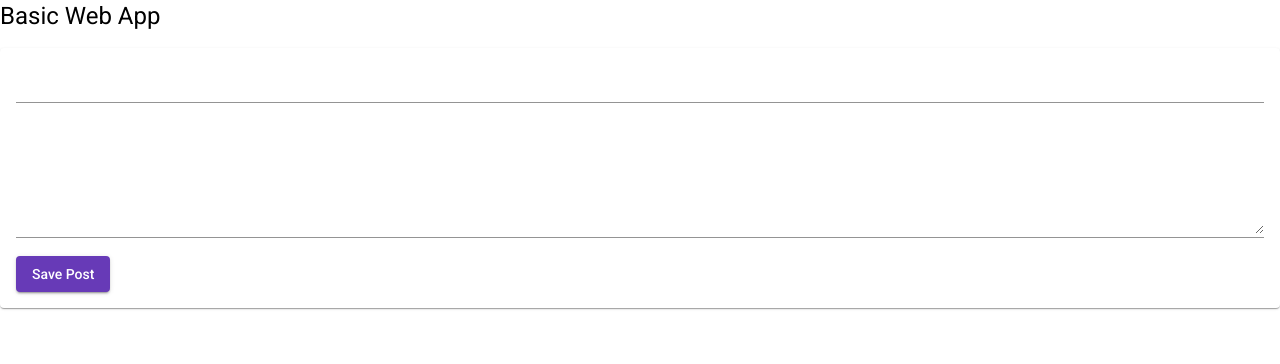
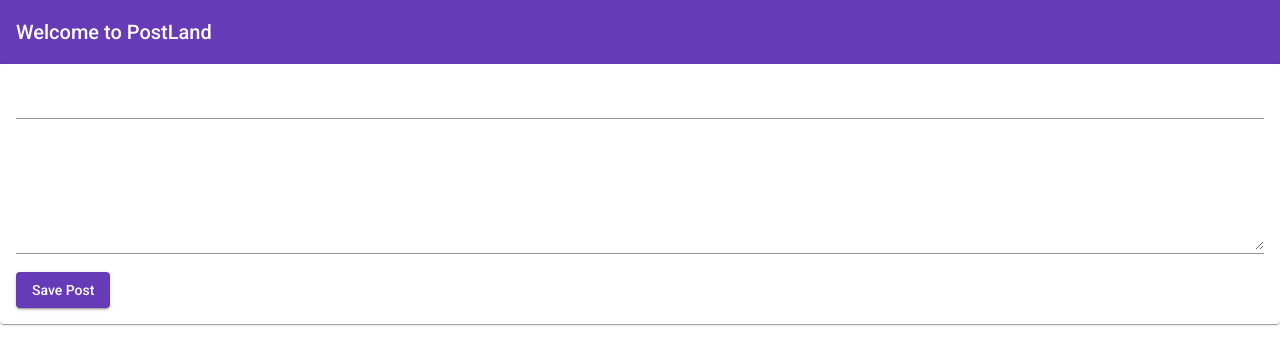
Before and after one commit to zohaibqaiser55/WebApp, an Angular app: page / in a window 1280 px wide. Shown: the top 364 px of the page. Built offline with nearby package versions, Linux system fonts and the light colour scheme.

Commit message:
created a basic header component and added it in the main app layout

```diff
--- a/src/app/app.component.css
+++ b/src/app/app.component.css
@@ -0,0 +1,4 @@
+main{
+    /** adding some space between the toolbar and the txt field **/
+    margin-top: 1 rem;
+}
--- a/src/app/app.component.html
+++ b/src/app/app.component.html
@@ -1,2 +1,7 @@
-<h1> Basic Web App </h1>
-<app-post-create></app-post-create>
+<!--header component -->
+<app-header></app-header>
+
+<!--seperating the post creat componenr from the header tool -->
+<main>
+ <app-post-create></app-post-create>
+</main>
--- a/src/app/app.module.ts
+++ b/src/app/app.module.ts
@@ -5,16 +5,18 @@ import {MatInputModule} from '@angular/material/input';
 import {MatCardModule} from '@angular/material/card';
 import {MatButtonModule} from '@angular/material/button';
 import { AppComponent } from './app.component';
+import {MatToolbarModule} from '@angular/material/toolbar';
+
 
 
 import {PostCreateComponent} from './posts/post-create/post-create.component';
 import { BrowserAnimationsModule } from '@angular/platform-browser/animations'
-
+import { HeaderComponent} from "./header/header.component"
 
 @NgModule({
   declarations: [
     AppComponent,
-    PostCreateComponent
+    PostCreateComponent,HeaderComponent
   ],
   imports: [
     BrowserModule,
@@ -22,7 +24,8 @@ import { BrowserAnimationsModule } from '@angular/platform-browser/animations'
     BrowserAnimationsModule,
     MatInputModule,
     MatCardModule,
-    MatButtonModule
+    MatButtonModule,
+    MatToolbarModule
   ],
   providers: [],
   bootstrap: [AppComponent]
--- /dev/null
+++ b/src/app/header/header.component.html
@@ -0,0 +1,2 @@
+
+<mat-toolbar color="primary">Welcome to PostLand</mat-toolbar>
--- a/src/app/posts/post-create/post-create.component.html
+++ b/src/app/posts/post-create/post-create.component.html
@@ -1,3 +1,4 @@
+
 <mat-card>
     <mat-form-field>
       <input matInput type="text" [(ngModel)]="enteredTitle">
```
Also changed, not shown: src/app/header/header.component.ts (added, +7 -0 lines).
